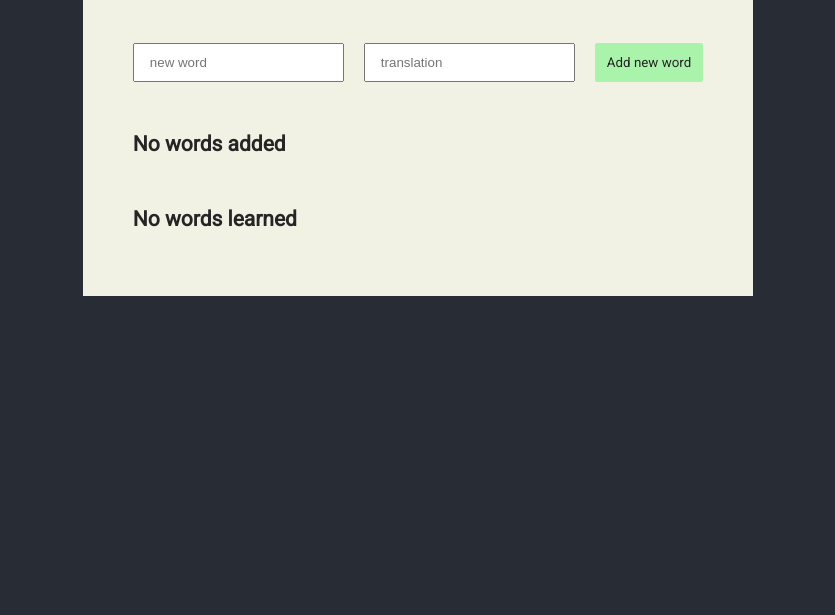
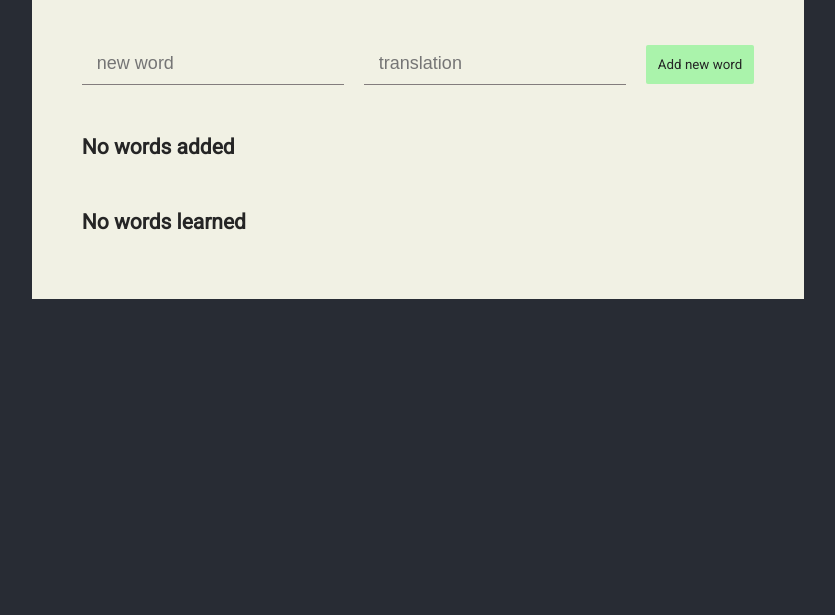
Before and after one commit to violetflash/vocab, a website built with webpack: page src/index.html in a window 1280 px wide. Shown: the part 185-800 px from the top of the page, without its empty margins (222-1057 px from the left). Built offline with nearby package versions, Linux system fonts and the light colour scheme; some packages are replaced by stand-ins of ours; no server answers; the database is empty.

```diff
--- a/src/js/modules/Vocab.js
+++ b/src/js/modules/Vocab.js
@@ -41,7 +41,7 @@
         this.root.addEventListener('click', e => {
             const target = e.target;
             if (target.closest('.some-class')) {
-                return;
+                // return;
             }
 
         });
@@ -50,7 +50,7 @@
         const inputs = form.querySelectorAll('input[type="text"]');
         form.addEventListener('submit', e => {
             e.preventDefault();
-
+            console.log(1);
             checkInputs(inputs);
         });
     }
--- a/src/styles/components/vocab.scss
+++ b/src/styles/components/vocab.scss
@@ -57,6 +57,10 @@
 
   &__input {
     padding: 10px 15px;
+    border: none;
+    background-color: inherit;
+    border-bottom: 1px solid #837d7d;
+    font-size: 18px;
   }
 
   &__warning {
--- a/webpack.config.js
+++ b/webpack.config.js
@@ -87,6 +87,7 @@
 };
 
 module.exports = {
+    target: process.env.NODE_ENV === "development" ? "web" : "browserslist",
     context: path.resolve(__dirname, 'src'),
     mode: 'development',
     entry: {
```
Also changed, not shown: package.json (+6 -1 lines), README.md (deleted).
